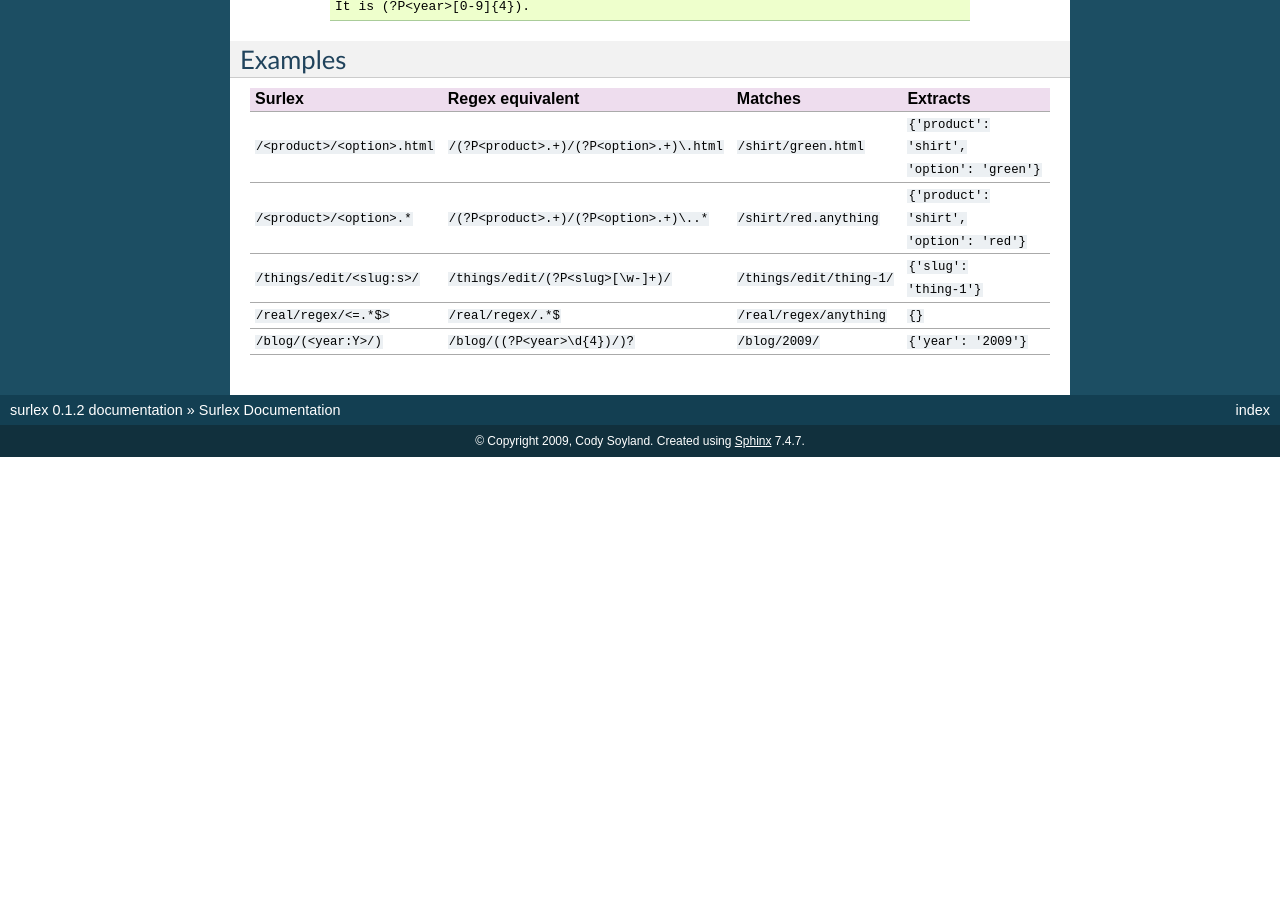
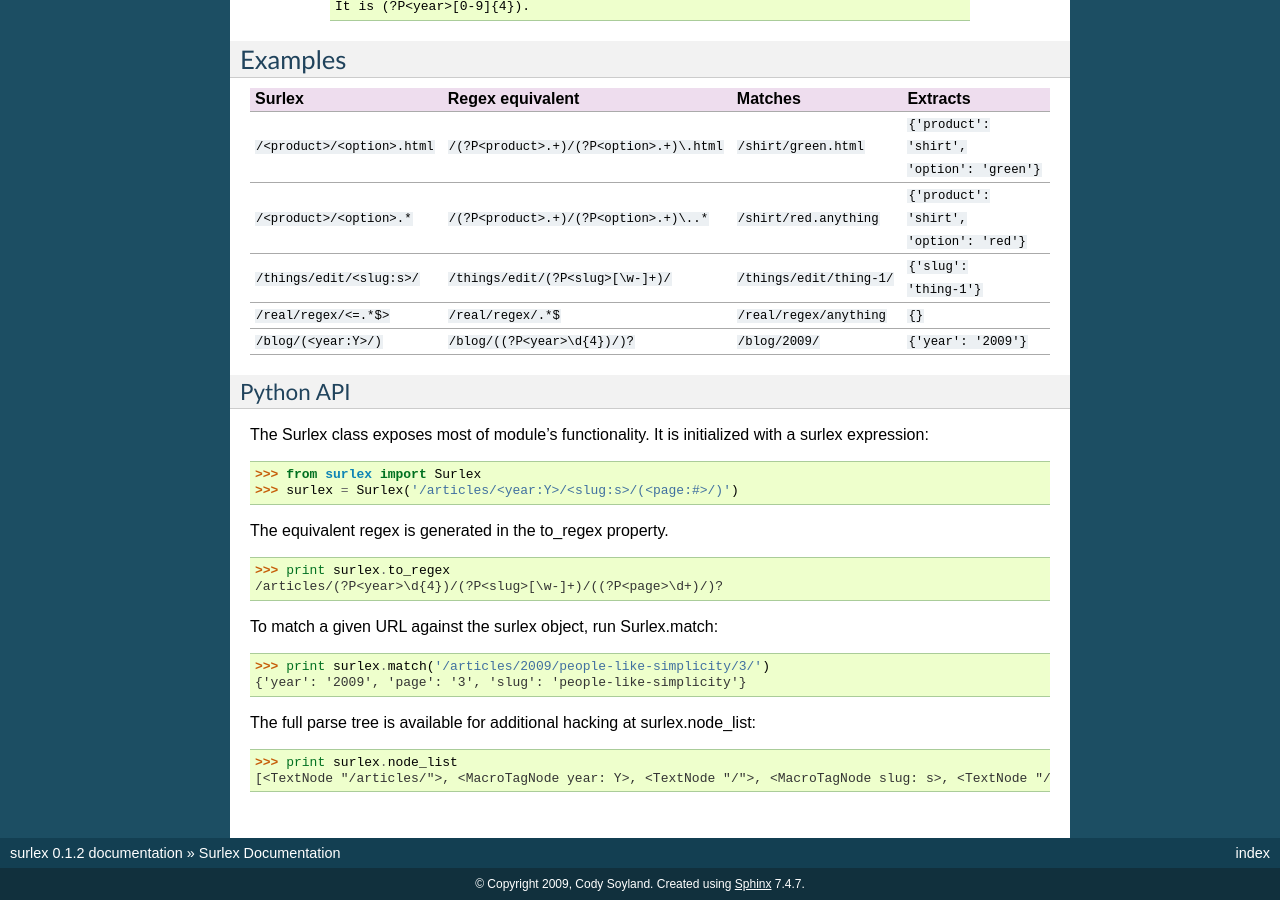
Before and after one commit to codysoyland/surlex, a Sphinx documentation site: the page built from docs/index.rst, in a window 1280 px wide and 900 px high, scrolled down 2603 px. Built offline with Sphinx 7.4.7, drawn with Linux system fonts in a browser that asks for light colours; before the commit the page ends 3060 px from its top, so only the background shows below that.

Commit message:
Added beginnings of API documentation.

```diff
--- a/docs/index.rst
+++ b/docs/index.rst
@@ -174,3 +174,28 @@ Surlex                          Regex equivalent                            Matc
 ``/real/regex/<=.*$>``          ``/real/regex/.*$``                         ``/real/regex/anything``    ``{}``
 ``/blog/(<year:Y>/)``           ``/blog/((?P<year>\d{4})/)?``               ``/blog/2009/``             ``{'year': '2009'}``
 ============================    =========================================   =========================   ===========================================
+
+
+Python API
+==========
+
+The Surlex class exposes most of module's functionality. It is initialized
+with a surlex expression:
+
+    >>> from surlex import Surlex
+    >>> surlex = Surlex('/articles/<year:Y>/<slug:s>/(<page:#>/)')
+
+The equivalent regex is generated in the to_regex property.
+
+    >>> print surlex.to_regex
+    /articles/(?P<year>\d{4})/(?P<slug>[\w-]+)/((?P<page>\d+)/)?
+
+To match a given URL against the surlex object, run Surlex.match:
+
+    >>> print surlex.match('/articles/2009/people-like-simplicity/3/')
+    {'year': '2009', 'page': '3', 'slug': 'people-like-simplicity'}
+
+The full parse tree is available for additional hacking at surlex.node_list:
+
+    >>> print surlex.node_list
+    [<TextNode "/articles/">, <MacroTagNode year: Y>, <TextNode "/">, <MacroTagNode slug: s>, <TextNode "/">, <OptionalNode: [<MacroTagNode page: #>, <TextNode "/">]>]
```
